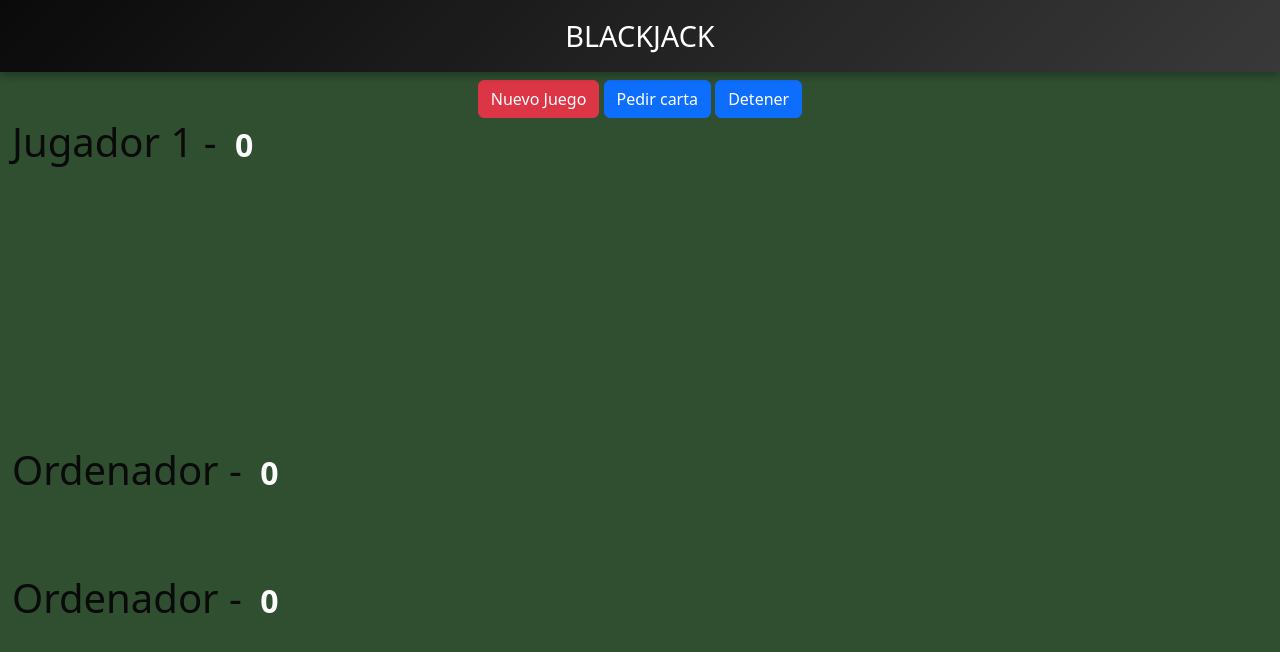
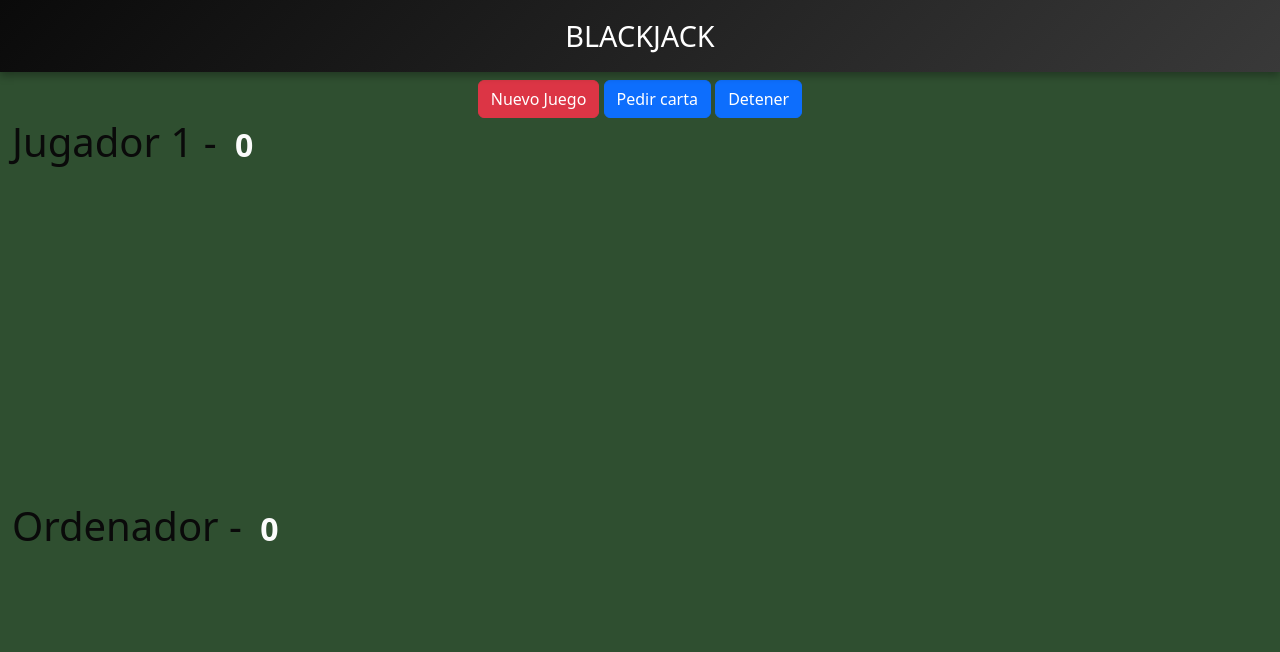
Before and after one commit to loret0g/blackjack, a website built with Vite: page index.html in a window 1280 px wide. Built offline with nearby package versions, Linux system fonts and the light colour scheme.

Commit message:
Update style.css

```diff
--- a/index.html
+++ b/index.html
@@ -31,7 +31,6 @@
 
     <div class="row container mt-2">
         <div class="col">
-            <h1 class="mt-4">Ordenador - <small>0</small></h1>
             <h1 class="mt">Ordenador - <small>0</small></h1>
             <div id="pc-cartas">
                 <!-- Cartas con JS -->
```
